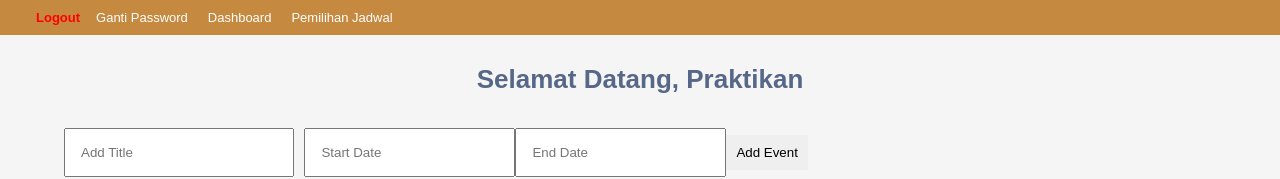
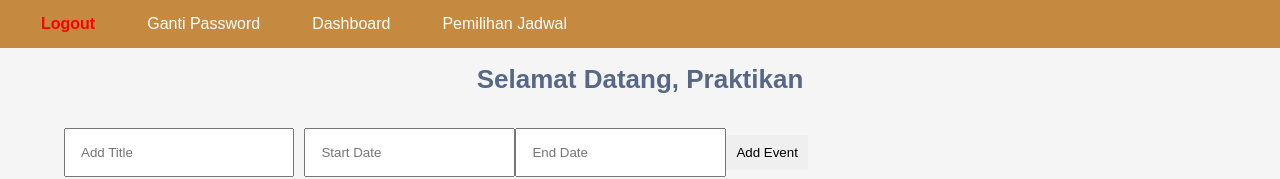
Before and after one commit to bvn-jk/probation-webdev, a React (Create React App) app: page /dashboard in a window 1280 px wide. Shown: the top 179 px of the page. Built offline with nearby package versions, Linux system fonts and the light colour scheme.

Commit message:
Ngubah dikit style navbar

```diff
--- a/src/components/Navbar.js
+++ b/src/components/Navbar.js
@@ -4,7 +4,7 @@ function NavbarP() {
   return (
     <nav className="navbar">
       <span className="navbar-brand">
-        <Link to="/Logout" className="logout-link" style={{ color: "red" }}>
+        <Link to="/Logout" className="logout-link">
           Logout
         </Link>
       </span>
--- a/src/index.css
+++ b/src/index.css
@@ -15,7 +15,7 @@ code {
 .navbar {
   background-color: #c58940;
   color: white;
-  padding: 10px 20px;
+  padding: 15px 25px;
   position: fixed;
   top: 0;
   width: 100%;
@@ -24,16 +24,25 @@ code {
 
 .nav-link {
   color: white;
+}
+
+.logout-link {
+  color: red;
+  font-weight: bold;
+}
+
+.nav-link, .logout-link {
+  font-size: 16px;
+  padding: 8px 16px;
+  border-radius: 4px;
   text-decoration: none;
   margin-right: 20px;
 }
 
-.logout-link {
-  color: #FFFFFF;
-  font-weight: bold;
-  padding: 8px 16px;
-  border-radius: 4px;
-  text-decoration: none;
+.nav-link:hover, .logout-link:hover {
+  cursor: pointer;
+  background-color: rgba(255, 255, 255, 0.2);
+  /* font-size: 1.1em; =>> ini klo mau dibikin goyang2 kwkw */
 }
 
 .app-container {
```
